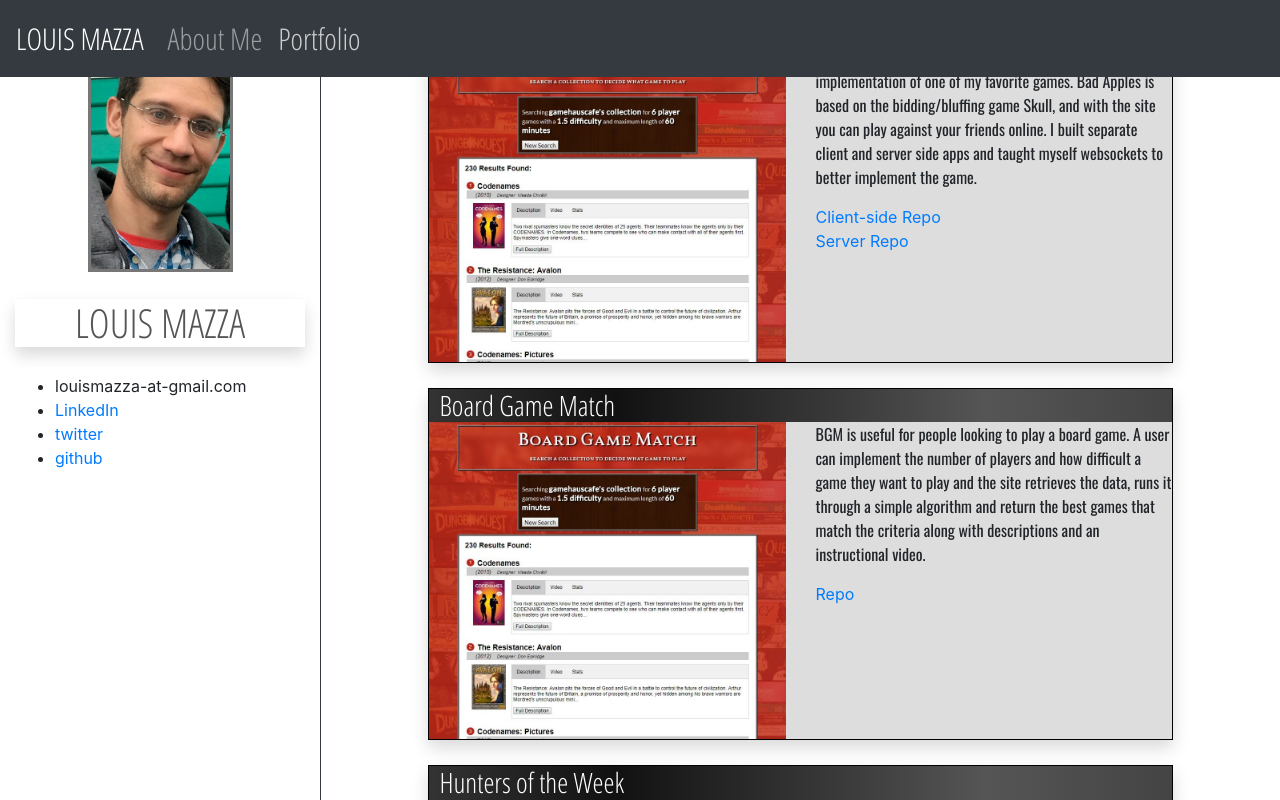
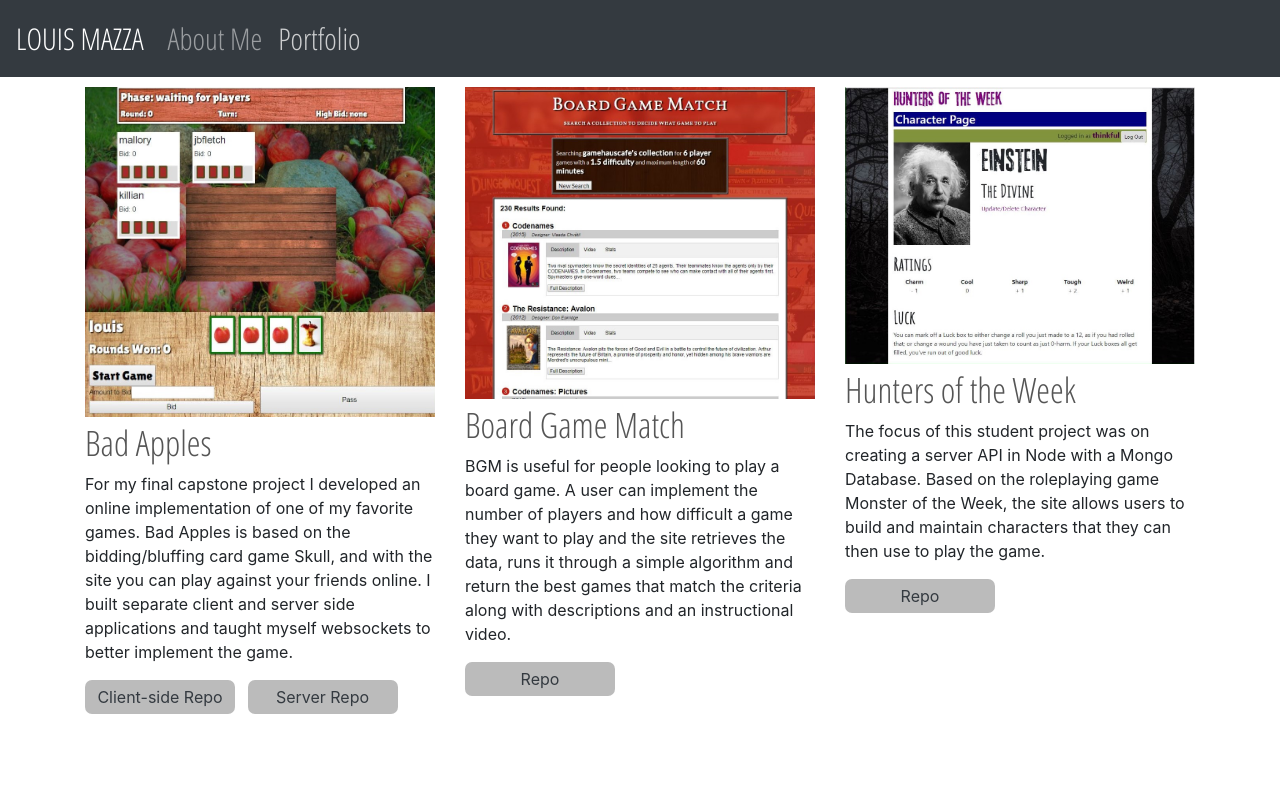
Before and after one commit to lemazza/portfolio, a plain HTML site: page index.html in a window 1280 px wide. Both pictures are taken after a click on the link "Portfolio". Shown: the top 800 px of the page. Drawn offline with nearby package versions, Linux system fonts and the light colour scheme; a web font is replaced by a local one.

Commit message:
init commit

```diff
--- a/index.html
+++ b/index.html
@@ -7,16 +7,17 @@
   <meta name="description" content="Portfolio site for Louis Mazza">
   <meta name="keywords" content="Louis Mazza, portfolio, web design, code coding, junior web designer, web designer, los angeles, california, react, javascript, node, jquery">
   <link rel="stylesheet" href="https://maxcdn.bootstrapcdn.com/bootstrap/4.1.0/css/bootstrap.min.css">
+  <link rel="stylesheet" href="https://use.fontawesome.com/releases/v5.0.13/css/all.css" integrity="sha384-DNOHZ68U8hZfKXOrtjWvjxusGo9WQnrNx2sqG0tfsghAvtVlRW3tvkXWZh58N9jp" crossorigin="anonymous">
   <script src="https://ajax.googleapis.com/ajax/libs/jquery/3.2.1/jquery.min.js"></script>
   <link href="https://cdnjs.cloudflare.com/ajax/libs/normalize/4.1.1/normalize.css" rel="stylesheet">
   <link href="https://fonts.googleapis.com/css?family=Bangers|Oswald|Share" rel="stylesheet">
-  <link href="https://fonts.googleapis.com/css?family=Open+Sans+Condensed:300" rel="stylesheet">
+  <link href="https://fonts.googleapis.com/css?family=Open+Sans+Condensed:300|Open+Sans" rel="stylesheet">
   <link href="https://fonts.googleapis.com/css?family=Marcellus+SC" rel="stylesheet">
   <link rel="stylesheet" href="main.css">
 
 </head>
 <body>
-  <div class="container-fluid">
+
   <nav class="navbar navbar-expand-sm bg-dark navbar-dark fixed-top">
     <!-- Brand -->
     <a class="navbar-text text-uppercase text-white pr-3">Louis Mazza</a>
@@ -39,75 +40,69 @@
     </div>
   </nav>
 
-    <div class="row">
-      <div class="grad col-sm-3">
-        <section>
-          <div class="my-dumb-face-container mx-auto">
+  <main class="container">
+    <!-- BIO -->
+    <section class="biography row" >
+      <div class="my-dumb-face-container col-3">
         <image class="img-fluid mx-auto d-block" src="images/me.jpg" alt="Louis Mazza">
       </div>
-          <h1 class="shadow">LOUIS MAZZA</h1>
-          <ul>
-            <li>louismazza-at-gmail.com</li>
-            <li><a href="https://www.linkedin.com/in/louis-mazza-813983140/">LinkedIn</a></li>
-            <li><a href="https://twitter.com/louismazza">twitter</a></li>
-            <li><a href="https://github.com/lemazza">github</a></li>
+      <div class="col-9 border-dark border-left">
+        <h2>Hi! I'm Louis</h2>
+        <p>I've just started on my journey into the field of web developement. After completing a Web Development Course from
+        Thinkful code academy, I am now seeking work at places where I can contribute my newfound skills while continuing to
+        learn and grow.</p>
+        <p>I've enjoyed the process of learning JavaScript and love the challenges and rewards of building small web apps.  I've enjoyed planning and building out projects from scratch.  I love the idea that you can build anything, there's so much room for creativity. </p>
+        <h2>Some more about me</h2>
+        <p>I'm originally from Indiana, and moved to LA in 2014.  I've spent over a decade working in the restaurant industry, and currently manage GameHaus Cafe in Glendale, CA.  I live in Eagle Rock and when I'm not reading the docs for node packages I love to play board games and experience the arts and culture LA has to offer.</p>
+        <h2>Coding Stuff</h2>
+        <p>HTML, CSS, JavaScript, jQuery, Node, Express, Mongo, Mongoose, React, Socket.io, Bootstrap</p>
+        <h2>Contact Me</h2>
+        <address>
+          <ul class="ref-links list-unstyled list-inline">
+            <li class="list-inline-item"><a href="mailto:louismazza@gmail.com"><i class="fas fa-envelope"></i></a></li>
+            <li class="list-inline-item"><a href="https://www.linkedin.com/in/louis-mazza-813983140/"><i class="fab fa-linkedin"></i></a></li>
+            <li class="list-inline-item"><a href="https://github.com/lemazza"><i class="fab fa-github"></i></a></li>
+            <li class="list-inline-item"><a href="https://twitter.com/louismazza"><i class="fab fa-twitter"></i></a></li>
           </ul>
+        </address>
+      </div>
+
     </section>
+
+    <!-- PORTFOLIO -->
+    <section class="portfolio row">
+      <div class="demo-site col-lg-4">
+        <div class="site-img-container">
+          <a href="https://bad-apples.netlify.com/"><image class="site-img" src="images/bad-apples.jpg" alt="Bad Apples"></a>
         </div>
-      <div class="col-sm-9 border-left border-dark">
-        <main class="mx-auto col-sm-10">
-
-          <div class="shadow demo-site">
-            <a href="https://bad-apples.netlify.com/"><h3>Bad Apples</h3></a>
-            <div class="row">
-              <div class="col-md-6">
-                <div class="site-img-container">
-                  <a href="https://bad-apples.netlify.com/"><image class="site-img" src="images/game-match.jpg" alt="Bad Apples"></a>
-                </div>
-              </div>
-              <div class="col-md-6">
-                <p>For my final capstone project I developed an online implementation of one of my favorite games. Bad Apples is based on the bidding/bluffing game Skull, and with the site you can play against your friends online. I built separate client and server side apps and taught myself websockets to better implement the game.</p>
-                <a href="https://github.com/lemazza/bad-apples">Client-side Repo</a><br>
-                <a href="https://github.com/lemazza/BA-server">Server Repo</a>
-              </div>
-            </div>
+        <a href="https://bad-apples.netlify.com/"><h2>Bad Apples</h2></a>
+        <p>For my final capstone project I developed an online implementation of one of my favorite games. Bad Apples is based on the bidding/bluffing card game Skull, and with the site you can play against your friends online. I built separate client and server side applications and taught myself websockets to better implement the game.</p>
+        <a class="repo-btn mr-2 mb-2" href="https://github.com/lemazza/bad-apples">Client-side Repo</a>
+        <a class="repo-btn" href="https://github.com/lemazza/BA-server">Server Repo</a>
       </div>
 
 
-          <div class="shadow demo-site">
-            <a href="https://lemazza.github.io/BGG-BoardGameMatch/"><h3>Board Game Match</h3></a>
-            <div class="row">
-              <div class="col-md-6">
+      <div class="demo-site col-lg-4">
         <div class="site-img-container">
           <a href="https://lemazza.github.io/BGG-BoardGameMatch/"><image class="site-img" src="images/game-match.jpg" alt="Board Game Match"></a>
         </div>
-              </div>
-              <div class="col-md-6">
-                <p>BGM is useful for people looking to play a board game.  A user can implement the number of players and how difficult a game they want to play and the site retrieves the data, runs it through a simple algorithm and return the best games that match the criteria along with descriptions and an instructional video. </p>
-                <a href="https://github.com/lemazza/BGG-BoardGameMatch">Repo</a>
-              </div>
-            </div>
+        <a href="https://lemazza.github.io/BGG-BoardGameMatch/"><h2>Board Game Match</h2></a>
+        <p>BGM is useful for people looking to play a board game.  A user can implement the number of players and how difficult a game they want to play and the site retrieves the data, runs it through a simple algorithm and return the best games that match the criteria along with descriptions and an instructional video.</p>
+        <a class="repo-btn" href="https://github.com/lemazza/BGG-BoardGameMatch">Repo</a>
       </div>
 
 
-          <div class="shadow demo-site">
-            <a href="https://hunters-of-the-week.herokuapp.com/"><h3>Hunters of the Week</h3></a>
-            <div class="row">
-              <div class="col-md-6">
+      <div class="demo-site col-lg-4">
         <div class="site-img-container">
           <a href="https://hunters-of-the-week.herokuapp.com/"><image class="site-img" src="images/hunters.jpg" alt="Hunters of the Week"></a>
         </div>
+        <a href="https://hunters-of-the-week.herokuapp.com/"><h2>Hunters of the Week</h2></a>
+        <p>The focus of this student project was on creating a server API in Node with a Mongo Database. Based on the roleplaying game Monster of the Week, the site allows users to build and maintain characters that they can then use to play the game. </p>
+        <a class="repo-btn" href="https://github.com/lemazza/MoW-Capstone">Repo</a>
       </div>
-              <div class="col-md-6">
-                <p>Second project, focusing on creating a server API in Node with a Mongo Database, is a site based on the roleplaying game Monster of the Week. It allows users to build and maintain characters that they can then use to play the game. </p>
-                <a href="https://github.com/lemazza/MoW-Capstone">Repo</a>
-              </div>
-            </div>
-          </div>
+    </section>
   </main>
-      </div>
-    </div>
-  </div>
 
+  <script type="text/javascript" src="index.js"></script>
 </body>
 </html>
--- /dev/null
+++ b/index.js
@@ -0,0 +1,31 @@
+//index.js
+
+function watchNavClick() {
+  //when a nav button li is clicked
+  $('.nav-item').click(function(event) {
+
+    //define clicked text of the clicked link
+    let navName = $(this).find('a').text()
+    console.log(navName);
+
+    // hide all sections
+    $('section').hide();
+
+    // unhide appropriate section
+    if(navName === "About Me") {
+      $('.biography').show();
+    } else if (navName === "Portfolio") {
+      $('.portfolio').show();
+    }
+  })
+}
+
+function clickNavOnLoad() {
+  let link = $('.nav-link');
+  console.log(link);
+  //$('.nav-link[value="Portfolio"]').click();
+  link[0].click();
+}
+
+$(watchNavClick);
+$(clickNavOnLoad);
--- a/main.css
+++ b/main.css
@@ -1,24 +1,20 @@
-h1 {
+
+h2 {
   color: #555;
-  text-align: center;
   font-family: 'Open Sans Condensed', sans-serif;
-  font-kerning: none;
-  font-size: 40px;
+  font-size: 35px;
+}
+
+.portfolio a:hover {
+  text-decoration: none;
+}
+
+.portfolio h2:hover {
+  color: #343a40;
 }
 
 .demo-site {
-  border: 1px solid black;
-  margin-bottom: 25px;
-  background-color: #ddd;
-}
-
-h3 {
-  background-color: #333;
-  background: linear-gradient(90deg, #333, #111, #333, #555, #444);
-  color: white;
-  padding-left: 10px;
-  font-family: 'Open Sans Condensed', sans-serif;
-  margin-bottom: 0
+  margin-bottom: 50px;
 }
 
 .navbar {
@@ -27,9 +23,8 @@ h3 {
 }
 
 
-.site-img-containter {
-  max-height: 350px;
-  border: 1px solid green;
+.site-img-container {
+  margin-bottom: 5px
 }
 
 .site-img {
@@ -44,14 +39,41 @@ header ul {
   text-align: center;
 }
 
-.my-dumb-face-container {
-  width: 50%;
-  margin-top: 20px;
-  border: 3px solid #777;
+
+main {
+  margin-top: 87px;
 }
-main {
-  margin-top: 10px;
+
+
+.biography .portfolio {
+  padding-top: 20px;
 }
-.demo-site p {
-  font-family: 'Oswald', sans-serif;
+
+.ref-links a {
+  color: grey;
+  font-size: 35px;
 }
+
+.ref-links a:hover {
+  color: #343a40;
+}
+
+.repo-btn {
+  display: inline-block;
+  background-color: #bbb;
+  color: #343a40;
+  padding: 5px;
+  width: 150px;
+  text-align: center;
+  border-radius: 7px;
+}
+
+.repo-btn:hover {
+  background-color: #999;
+  color: #343a40;
+}
+
+.repo-btn:active {
+  background-color: #343a40;
+  color: #ddd;
+}
```
Also changed, not shown: images/bad-apples.JPG (added). Lines whose indentation alone changed are shown as unchanged.
